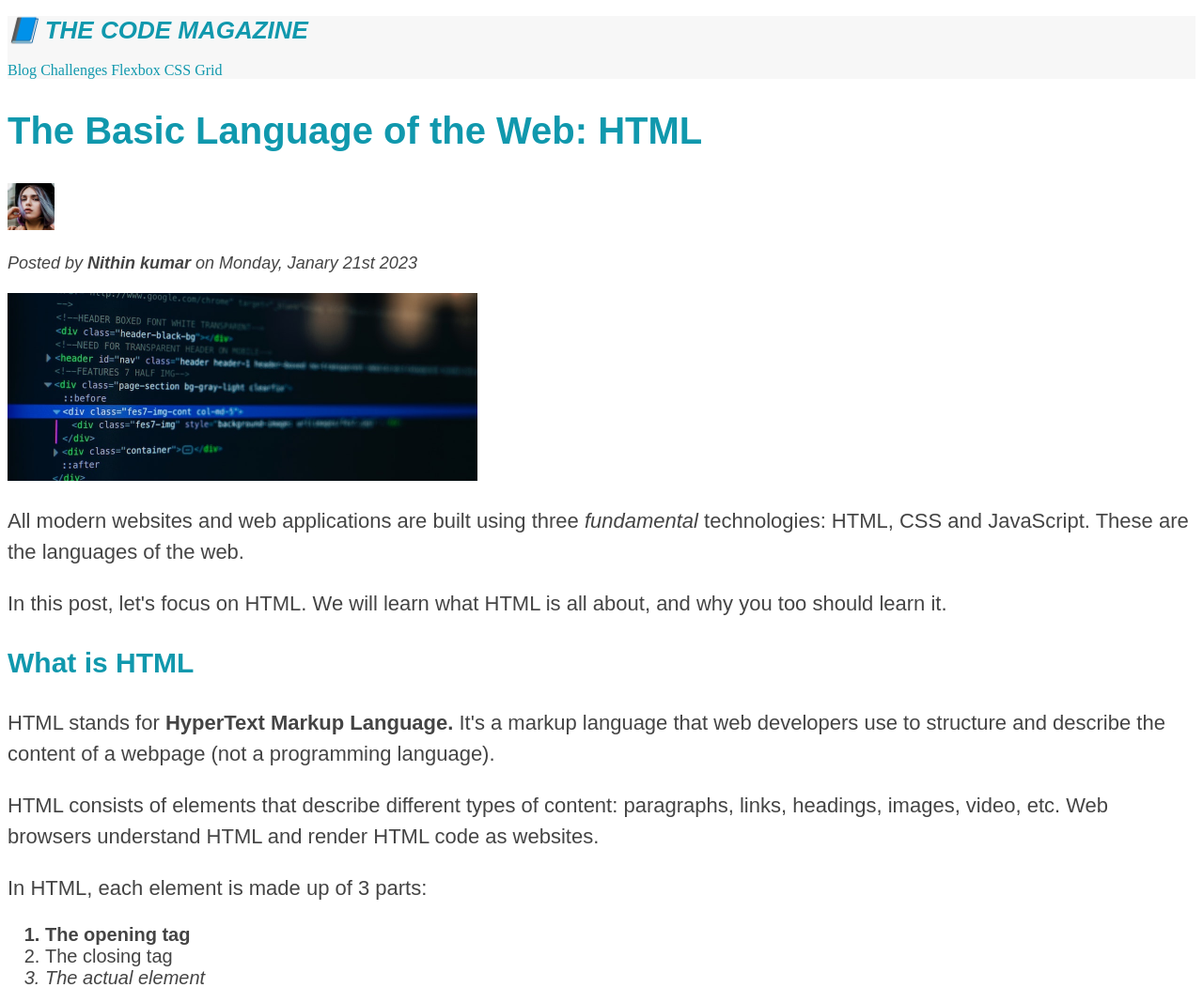
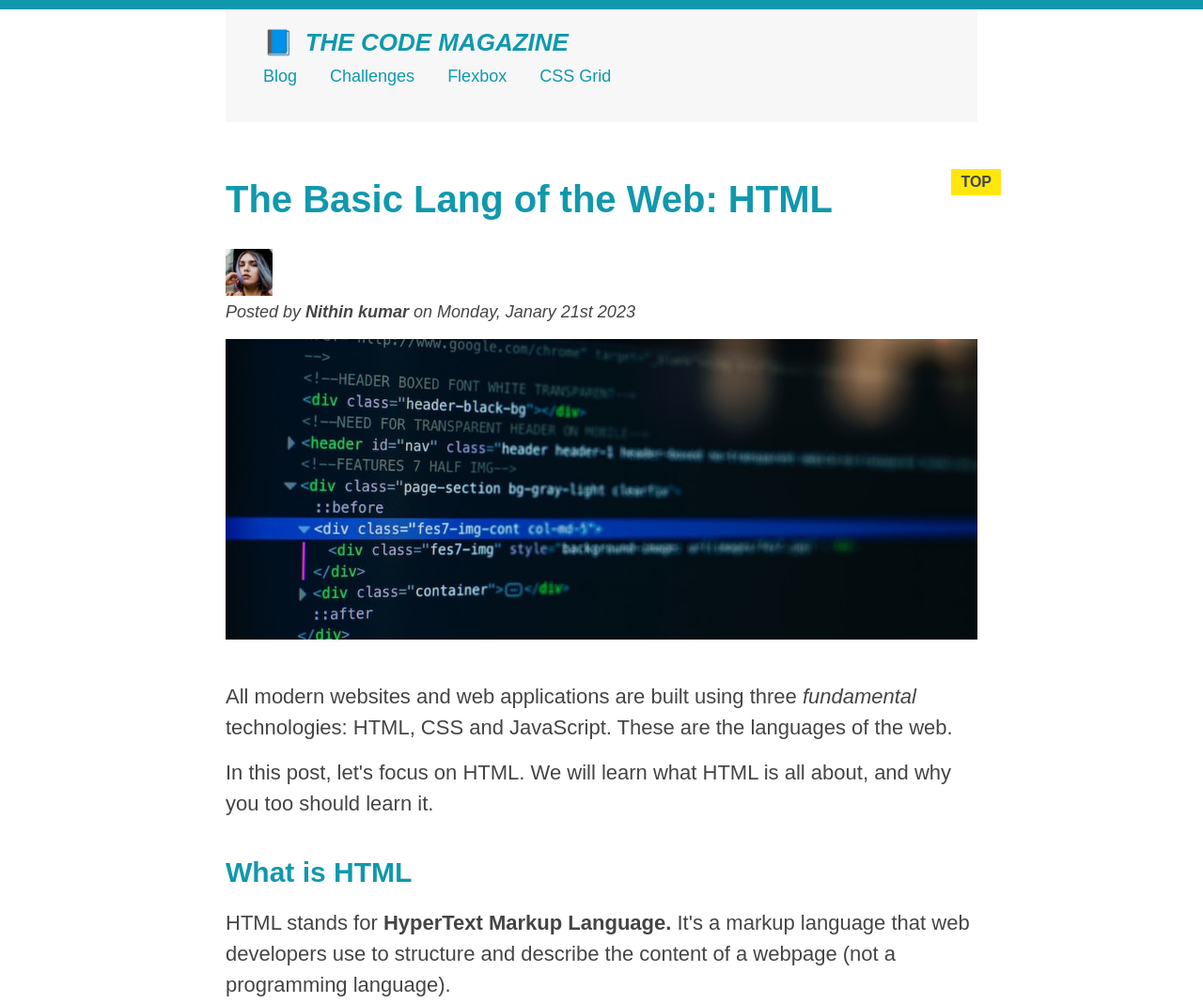
Before and after one commit to jknithin36/restart, a plain HTML site: page html/one/index.html in a window 1280 px wide. Shown: the top 1068 px of the page at 94% size. Drawn offline with Linux system fonts and the light colour scheme.

Commit message:
commit_3

```diff
--- a/html/one/index.html
+++ b/html/one/index.html
@@ -6,6 +6,7 @@
     <title>HTML Language</title>
   </head>
   <body>
+    <div class="container">
     <!---
     <h1>Hello World</h1>
     <h2>Hello World</h2>
@@ -25,11 +26,16 @@
   </header>
 
 <article>
-    <h2>The Basic Language of the Web: HTML</h2>
-    <img src="laura-jones.jpg" alt="author_image" height="50" width="50"/>
+  <header class="post-header">
+    <h2>The Basic Lang of the Web: HTML</h2>
+    <img src="laura-jones.jpg" alt="author_image" height="50" width="50" />
 
     <p id="author">Posted by <strong>Nithin kumar</strong> on Monday, Janary 21st 2023 </P>
-      <img src="post-img.jpg" alt="demo_image" width="500" height="200"/>
+      <img src="post-img.jpg" alt="demo_image" width="500" height="200" class="post-img"/>
+      <button>
+        😍LIKE
+      </button>
+    </header>
     <p>All modern websites and web applications are built using three <em>fundamental </em>technologies: HTML, CSS and JavaScript. These are the languages of the web.</P>
     <p>In this post, let's focus on HTML. We will learn what HTML is all about, and why you too should learn it.</p>
     <h3>What is HTML</h3>
@@ -72,5 +78,7 @@
 
 
 </footer>
+</div>
+
   </body>
 </html>
--- a/html/one/style.css
+++ b/html/one/style.css
@@ -1,7 +1,56 @@
-h1,h2,h3,h4,p,li{
+/* *{
+  border-top: 10px solid #1098ad;
+} */
+*{
+  margin: 0;
+  padding: 0;
+}
+
+body{
+  color: #444;
+  font-family: sans-serif;
+  border-top: 10px solid #1098ad;
+  position: relative;
+}
+.container{
+  width: 800px;
+  /* margin-left: auto;
+  margin-right: auto; */
+  margin: 0 auto;
+  position: relative;
+}
+
+.main-header{
+  background-color: #f7f7f7;
+  padding: 20px 40px;
+  /* padding-left: 40px;
+  padding-right: 40px; */
+  margin-bottom: 60px;
+  height: 80px;
+}
+nav{
+  font-size: 18px;
+}
+article{
+  margin-bottom: 60px;
+}
+
+.post-header{
+  margin-bottom: 40px;
+}
+aside{
+  background-color: #f7f7f7;
+  border-top: 5px solid #1098ad;
+  border-bottom: 5px solid #1098ad;
+  padding: 50px 0 ;
+  width: 500px;
+}
+
+
+/* h1,h2,h3,h4,p,li{
   font-family: sans-serif;
   color: #444;
-}
+} */
 
 h1,h2,h3{
   color: #1098ad;
@@ -15,10 +64,13 @@ h1{
 
 h2{
   font-size: 40px;
+  margin-bottom: 30px;
 }
 
 h3{
   font-size: 30px;
+  margin-bottom: 20px;
+  margin-top: 40px;
 }
 
 h4{
@@ -30,12 +82,22 @@ h4{
 p{
   font-size: 22px;
   line-height: 1.5;
+  margin-bottom: 15px;
+}
+ul,ol{
+  margin-left: 50px;
+  margin-bottom: 20px;
 }
 
 li{
 
   font-size: 20px;
+ margin-bottom: 10px;
+ /* display: inline; */
+}
 
+li:last-child{
+  margin-bottom: 0;
 }
 
 /* footer p{
@@ -64,14 +126,6 @@ li{
   list-style: none;
 }
 
-.main-header{
-  background-color: #f7f7f7;
-}
-
-aside{
-  background-color: #f7f7f7;
-  border: 5px solid #1098ad;
-}
 
 /* psuedo-elemnts */
 
@@ -114,3 +168,62 @@ a:active{
   font-style: italic;
 }
 /*LVHA*/
+
+
+.post-img{
+  width: 100%;
+  height: auto;
+  /* margin: 100px; */
+}
+
+nav a:link{
+/* background-color: orangered;
+margin: 20px;
+padding: 20px;
+display: block; */
+margin-right: 30px;
+margin-top: 10px;
+display: inline-block;
+}
+
+/*  double psuedo classes */
+nav a:link:last-child{
+margin-right: 0;
+}
+
+button{
+  padding: 20px;
+  font-size: 22px;
+  cursor:pointer;
+  position: absolute;
+  /* top: 50px;
+  left: 50px; */
+  bottom: 50px;
+  right: 50px;
+}
+
+h1::first-letter{
+  font-style: normal;
+  margin-right: 5px;
+}
+
+h3 + p::first-line{
+  /* color: red; */
+}
+
+h2{
+  /* background-color: orange; */
+  position: relative;
+}
+h2::after{
+  content: "TOP";
+  background-color: #ffe70e;
+  color: #444;
+  font-size: 16px;
+  font-weight: bold;
+  display: inline-block;
+  padding: 5px 10px;
+  position:absolute;
+  top:-10px;
+  right: -25px;
+}
```
Also changed, not shown: 1 other file.
